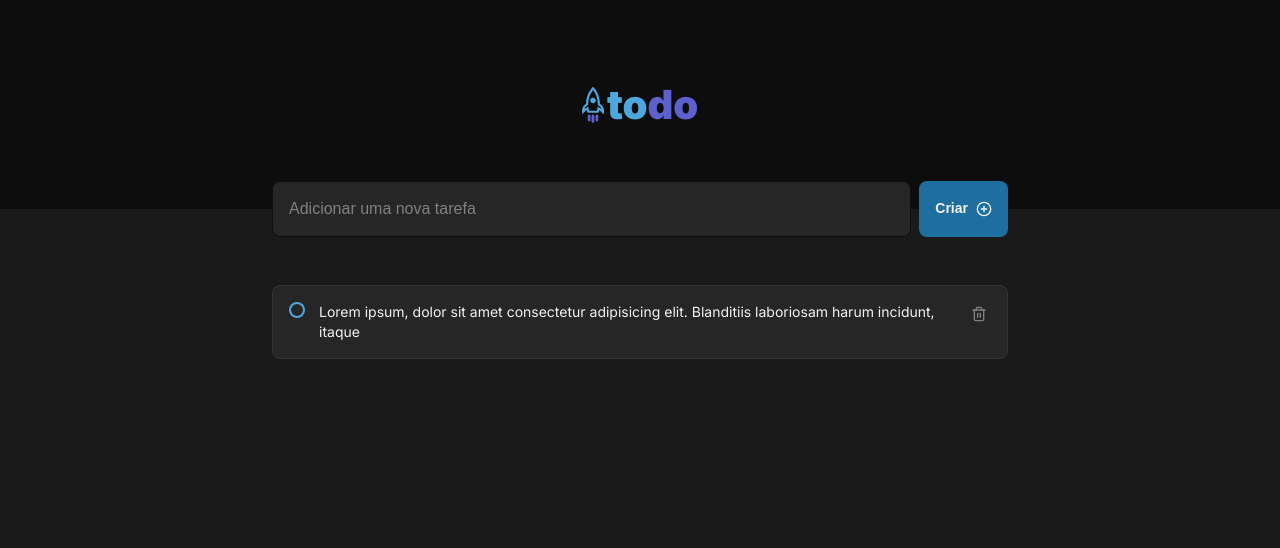
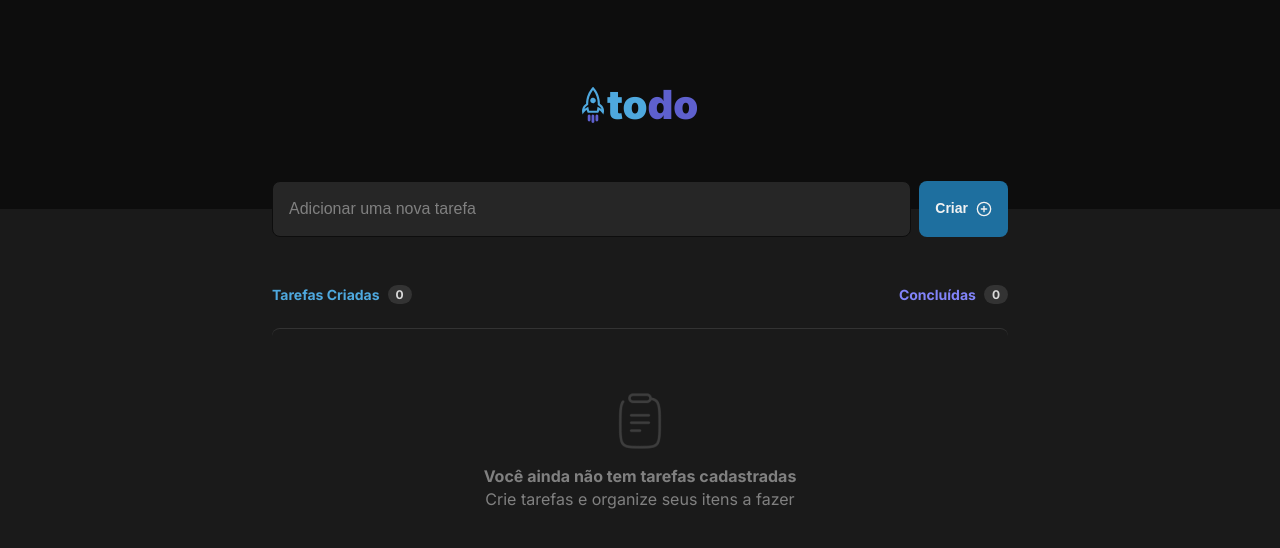
Before and after one commit to lucaswanderosck/to-do, a React (Vite) app: page / in a window 1280 px wide. Shown: the top 548 px of the page. Built offline with nearby package versions, Linux system fonts and the light colour scheme.

Commit message:
Refactor Checkbox and TaskCard components

```diff
--- a/package.json
+++ b/package.json
@@ -13,6 +13,7 @@
     "react": "^18.2.0",
     "react-dom": "^18.2.0",
     "react-icons": "^5.0.1",
+    "react-toastify": "^10.0.4",
     "styled-components": "^6.1.8"
   },
   "devDependencies": {
--- a/src/components/Checkbox/styles.ts
+++ /dev/null
@@ -1,3 +0,0 @@
-import styled from "styled-components";
-
-export const Container = styled.span``;
--- a/src/components/Input/index.tsx
+++ b/src/components/Input/index.tsx
@@ -4,5 +4,7 @@ import { Container } from "./styles";
 interface Props extends React.InputHTMLAttributes<HTMLInputElement> {}
 
 export const Input: React.FC<Props> = ({ ...props }) => {
-  return <Container {...props} />;
+  return (
+    <Container type="text" placeholder="Adicionar uma nova tarefa" {...props} />
+  );
 };
--- a/src/components/TaskCard/index.tsx
+++ b/src/components/TaskCard/index.tsx
@@ -1,30 +1,48 @@
 import React from "react";
-import { FiTrash2 } from "react-icons/fi";
-import { Checkbox, Container } from "./styles";
+import { FiCheck, FiTrash2 } from "react-icons/fi";
+import { ITasks } from "../../containers/Tasks";
+import { ButtonDelete, Checkbox, Container, Paragraph } from "./styles";
 
-export const TaskCard: React.FC = () => {
-  const [tarefaConcluida, setTarefaConcluida] = React.useState(false);
+interface Props {
+  data: ITasks;
+  onDeleteTask: (id: number) => void;
+  toggleTaskStatus: (id: number, value: boolean) => void;
+}
 
-  const handleCheckboxChange = () => {
-    setTarefaConcluida(!tarefaConcluida);
+export const TaskCard: React.FC<Props> = ({
+  data,
+  onDeleteTask,
+  toggleTaskStatus,
+}) => {
+  const handleDeleteTask = () => {
+    onDeleteTask(data.id);
   };
+
+  const handleTaskToggle = () => {
+    toggleTaskStatus(data.id, !data.isChecked);
+  };
+
+  const checkboxCheckedClassname = data.isChecked ? "checked" : "";
+
+  const paragraphCheckedClassname = data.isChecked ? "checked" : "";
+
   return (
     <Container>
-      <label className={`label ${tarefaConcluida ? "checked" : ""}`}>
-        <input
-          type="checkbox"
-          checked={tarefaConcluida}
-          onChange={handleCheckboxChange}
-        />
-        <Checkbox />
-      </label>
-      <p className={`tarefa-texto ${tarefaConcluida ? "completed" : ""}`}>
-        Lorem ipsum, dolor sit amet consectetur adipisicing elit. Blanditiis
-        laboriosam harum incidunt, itaque
-      </p>
-      <button>
-        <FiTrash2 />
-      </button>
+      <div>
+        <label htmlFor="checkbox" onClick={handleTaskToggle}>
+          <input readOnly type="checkbox" checked={data.isChecked} />
+          <Checkbox className={`${checkboxCheckedClassname}`}>
+            {data.isChecked && <FiCheck size={12} />}
+          </Checkbox>
+
+          <Paragraph className={` ${paragraphCheckedClassname}`}>
+            {data.contentTask}
+          </Paragraph>
+        </label>
+      </div>
+      <ButtonDelete title="Deletar tarefa" onClick={handleDeleteTask}>
+        <FiTrash2 size={16} />
+      </ButtonDelete>
     </Container>
   );
 };
--- a/src/components/TaskCard/styles.ts
+++ b/src/components/TaskCard/styles.ts
@@ -1,90 +1,92 @@
 import styled from "styled-components";
 
 export const Container = styled.div`
-  width: 100%;
+  display: flex;
+  flex: 1;
+  gap: 0.75rem;
+  align-items: center;
+  justify-content: space-between;
+  padding: 1rem;
   border-radius: 8px;
+  background-color: ${({ theme }) => theme["gray-500"]};
   border: 1px solid ${({ theme }) => theme["gray-400"]};
-  background: ${({ theme }) => theme["gray-500"]};
-  box-shadow: 0px 2px 8px 0px rgba(0, 0, 0, 0.06);
-  padding: 1rem;
-  user-select: none;
-  display: flex;
-  align-items: flex-start;
-  gap: 0.875rem;
 
-  > label {
-    cursor: pointer;
+  > div {
+    display: flex;
 
-    > input[type="checkbox"] {
-      display: none;
-    }
-  }
-  > p {
-    color: ${({ theme }) => theme["gray-100"]};
-    font-size: 0.875rem;
-    font-weight: 400;
-    line-height: 1.4;
+    > label {
+      display: flex;
+      padding: 3px;
+      align-items: center;
+      gap: 0.75rem;
 
-    &.completed {
-      text-decoration: line-through;
-      color: ${({ theme }) => theme["gray-300"]};
+      > input[type="checkbox"] {
+        display: none;
+      }
     }
   }
 
-  button {
-    width: 24px;
-    height: 24px;
-    font-size: 1rem;
-    background: transparent;
-    border: none;
-    cursor: pointer;
-    color: ${({ theme }) => theme["gray-300"]};
-    transition: all 0.2s ease-in-out;
-    border-radius: 4px;
-    display: flex;
-    justify-content: center;
-    align-items: center;
-
-    &:hover {
-      color: ${({ theme }) => theme["danger"]};
-      background: ${({ theme }) => theme["gray-400"]};
-    }
+  & + & {
+    margin-top: 0.75rem;
   }
 `;
 
 export const Checkbox = styled.span`
-  display: inline-block;
-  width: 1rem;
-  height: 1rem;
+  border-radius: 100%;
+  height: 1.125rem;
+  width: 1.125rem;
+  transition: 0.2s all;
+  display: flex;
+  align-items: center;
+  justify-content: center;
   border: 2px solid ${({ theme }) => theme["blue"]};
-  border-radius: 50%;
-  position: relative;
-  transition: all 0.2s ease-in-out;
+  cursor: pointer;
 
   &:hover {
-    filter: brightness(1.2);
+    filter: brightness(1.4);
   }
 
-  &:before {
-    content: "✔";
-    font-size: 0.6rem;
-    display: flex;
-    justify-content: center;
-    align-items: center;
-    width: 100%;
-    height: 100%;
+  &.checked {
+    border: 2px solid ${({ theme }) => theme["purple-dark"]};
     background-color: ${({ theme }) => theme["purple-dark"]};
-    border: 2px solid ${({ theme }) => theme["purple-dark"]};
-    color: #fff;
-    border-radius: 50%;
-    position: absolute;
-    top: 50%;
-    left: 50%;
-    transform: translate(-50%, -50%);
-    opacity: 0;
   }
 
-  .label.checked &:before {
-    opacity: 1;
+  > svg {
+    color: ${({ theme }) => theme["gray-100"]};
   }
 `;
+
+export const Paragraph = styled.p`
+  font-size: 0.875rem;
+  line-height: 1.4;
+  user-select: none;
+  color: ${({ theme }) => theme["gray-100"]};
+  transition: 0.2s all;
+  cursor: pointer;
+
+  &.checked {
+    text-decoration: line-through;
+    color: ${({ theme }) => theme["gray-300"]};
+  }
+`;
+
+export const ButtonDelete = styled.button`
+  border: none;
+  background-color: transparent;
+  border-radius: 4px;
+  padding: 5px 4px 2px 4px;
+  transition: 0.2s all;
+  cursor: pointer;
+
+  > svg {
+    color: ${({ theme }) => theme["gray-300"]};
+  }
+
+  &:hover {
+    background-color: ${({ theme }) => theme["gray-400"]};
+
+    > svg {
+      color: ${({ theme }) => theme["danger"]};
+    }
+  }
+`;
--- a/src/containers/Tasks/index.tsx
+++ b/src/containers/Tasks/index.tsx
@@ -1,21 +1,95 @@
 import React from "react";
+import { ToastContainer, toast } from "react-toastify";
+import "react-toastify/dist/ReactToastify.css";
+import clipboard from "../../assets/images/clipboard.png";
 import { Button } from "../../components/Button";
 import { Input } from "../../components/Input";
 import { TaskCard } from "../../components/TaskCard";
-import { Container, TaskField, TaskList } from "./styles";
+import { Container, EmptyTasks, TaskForm, TaskInfos, TaskList } from "./styles";
+
+export interface ITasks {
+  id: number;
+  contentTask: string;
+  isChecked: boolean;
+}
 
 export const Tasks: React.FC = () => {
+  const [tasksState, setTasksState] = React.useState<ITasks[]>([]);
+  const [inputValue, setInputValue] = React.useState("");
+
+  const taskCounter = tasksState.length;
+  const taskCompleted = tasksState.filter((task) => task.isChecked).length;
+
+  const handleCreateNewTask = (event: React.FormEvent<HTMLFormElement>) => {
+    event.preventDefault();
+    if (!inputValue) {
+      return toast.error("Você precisa informar uma tarefa");
+    }
+    const newTask = {
+      id: new Date().getTime(),
+      contentTask: inputValue,
+      isChecked: false,
+    };
+
+    setTasksState((state) => [...state, newTask]);
+    setInputValue("");
+  };
+
+  const deleteTask = (id: number) => {
+    const filteredTasks = tasksState.filter((task) => task.id !== id);
+    setTasksState(filteredTasks);
+  };
+
+  const handleToggleTask = (id: number, value: boolean) => {
+    const updatedTasks = tasksState.map((task) => {
+      if (task.id === id) {
+        return { ...task, isChecked: value };
+      }
+      return { ...task };
+    });
+
+    setTasksState(updatedTasks);
+  };
+
   return (
     <Container>
-      <TaskField>
-        <Input type="text" placeholder="Adicionar uma nova tarefa" />
+      <TaskForm onSubmit={handleCreateNewTask}>
+        <Input
+          value={inputValue}
+          onChange={(event) => setInputValue(event.target.value)}
+        />
         <Button title="Criar a tarefa" children="Criar" />
-      </TaskField>
-      <TaskList>
-        <ul>
-          <TaskCard />
-        </ul>
-      </TaskList>
+      </TaskForm>
+      <TaskInfos>
+        <p>
+          Tarefas Criadas <span>{taskCounter}</span>
+        </p>
+        <p>
+          Concluídas <span>{taskCompleted}</span>
+        </p>
+      </TaskInfos>
+      {taskCounter === 0 ? (
+        <EmptyTasks>
+          <img src={clipboard} alt="" />
+          <p>
+            Você ainda não tem tarefas cadastradas <br />
+            Crie tarefas e organize seus itens a fazer
+          </p>
+        </EmptyTasks>
+      ) : (
+        <TaskList>
+          {tasksState.map((task) => (
+            <TaskCard
+              key={task.id}
+              data={task}
+              onDeleteTask={deleteTask}
+              toggleTaskStatus={handleToggleTask}
+            />
+          ))}
+        </TaskList>
+      )}
+
+      <ToastContainer theme="dark" autoClose={3000} />
     </Container>
   );
 };
--- a/src/containers/Tasks/styles.ts
+++ b/src/containers/Tasks/styles.ts
@@ -7,10 +7,61 @@ export const Container = styled.div`
   margin: -1.75rem auto 0;
 `;
 
-export const TaskField = styled.div`
+export const TaskForm = styled.form`
   display: flex;
   gap: 0.5rem;
   margin-bottom: 3rem;
 `;
 
+export const TaskInfos = styled.div`
+  width: 100%;
+  display: flex;
+  justify-content: space-between;
+  margin-bottom: 1.5rem;
+
+  > p {
+    display: flex;
+    align-items: center;
+    font-size: 0.875rem;
+    color: ${({ theme }) => theme["blue"]};
+    font-weight: 700;
+
+    > span {
+      background: ${({ theme }) => theme["gray-400"]};
+      padding: 2px 8px;
+      font-size: 0.75rem;
+      color: ${({ theme }) => theme["gray-200"]};
+      border-radius: 999px;
+      margin-left: 0.5rem;
+    }
+  }
+
+  > p:last-child {
+    color: ${({ theme }) => theme["purple"]};
+  }
+`;
+
 export const TaskList = styled.div``;
+
+export const EmptyTasks = styled.div`
+  width: 100%;
+  border-top: 1px solid ${({ theme }) => theme["gray-400"]};
+  border-radius: 8px;
+  padding: 4rem 2rem;
+  display: flex;
+  flex-direction: column;
+  justify-content: center;
+  align-items: center;
+  gap: 1rem;
+
+  > p {
+    text-align: center;
+    color: ${({ theme }) => theme["gray-300"]};
+    font-size: 1rem;
+    line-height: 1.4;
+
+    &:first-line {
+      font-weight: 700;
+    }
+  }
+`;
```
Also changed, not shown: src/components/Checkbox/index.tsx (deleted, +0 -19 lines), src/assets/images/clipboard.png (added), 1 other file (tests, documents, lock files or other folders).
